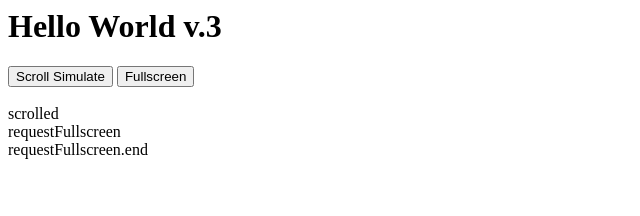
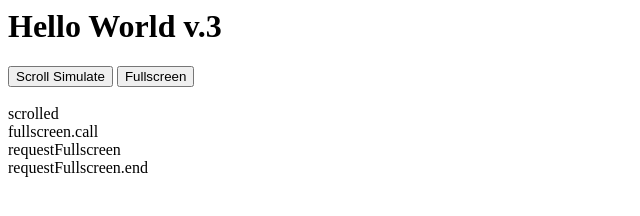
Before and after one commit to fernandoandrade/lesson02-may, a plain HTML site: page test.html in a window 1280 px wide. Both pictures are taken after a click on the button "Fullscreen". Shown: the whole page, without its empty margins (0-640 px from the left). Drawn offline with Linux system fonts and the light colour scheme.

Commit message:
Update test.html

```diff
--- a/test.html
+++ b/test.html
@@ -15,6 +15,7 @@
 
     var isfull=false;
     function fullscreen(elem) {
+        logView('fullscreen.call');
         elem = document.getElementById('container');
         //elem = document.documentElement;
     if (!isfull) {
```
